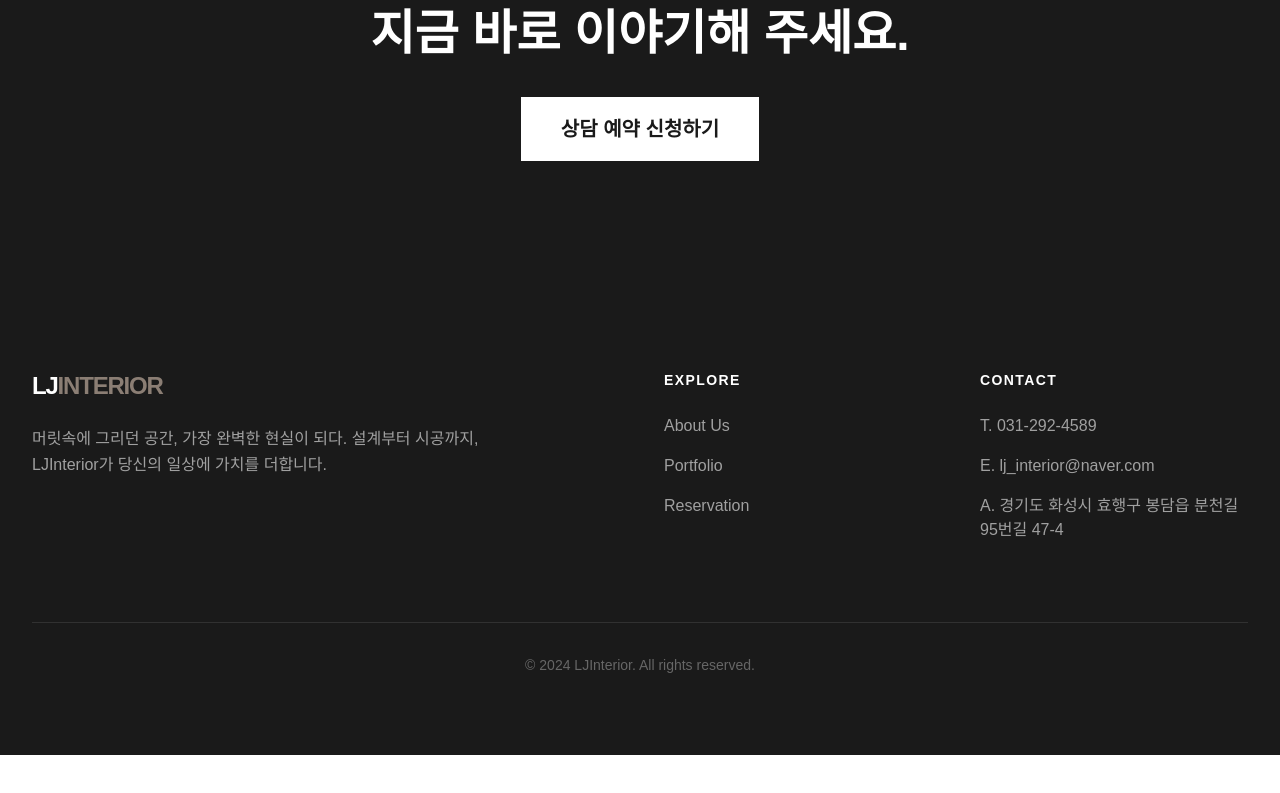
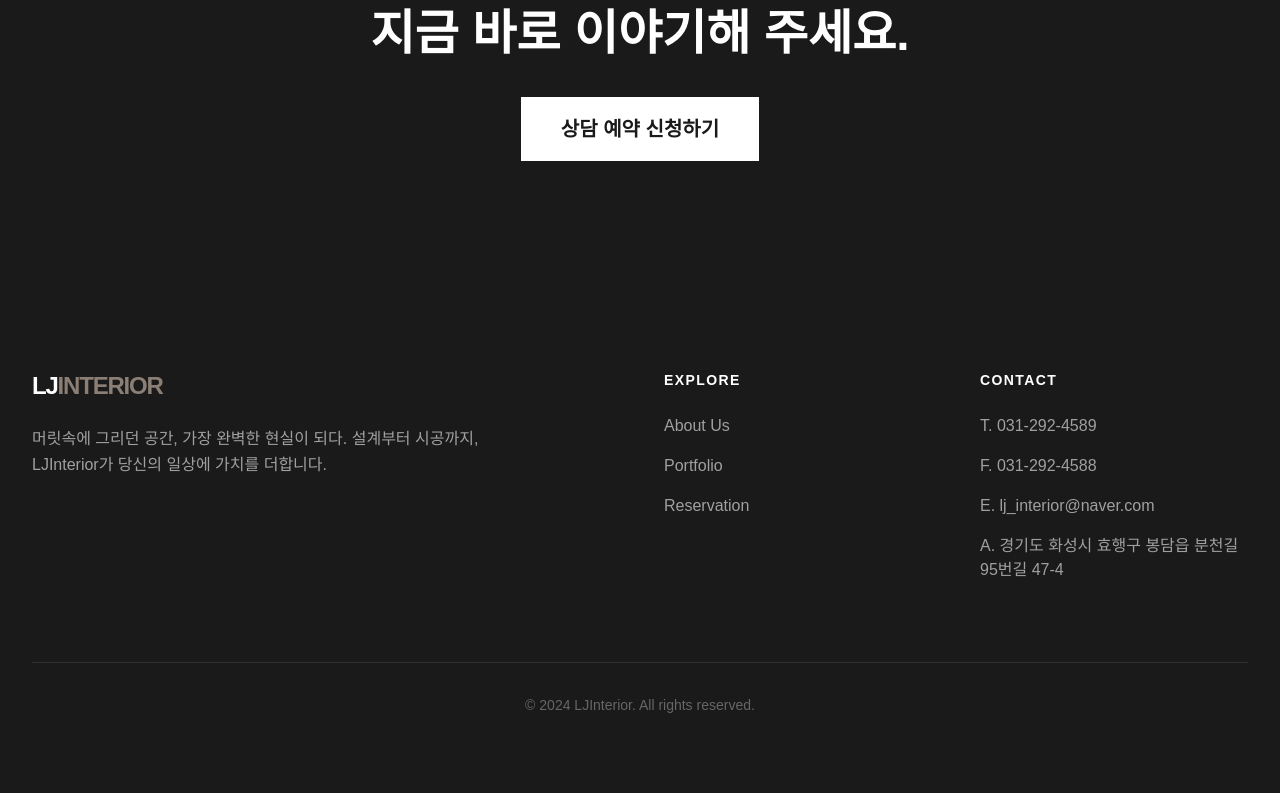
Before and after one commit to AshGit2026/LJInterior, a React (Vite) app: page / in a window 1280 px wide. Shown: the part 2194-2987 px from the top of the page. Before the commit the page ends 2949 px from the top, so only its background shows below. Built offline with nearby package versions, Linux system fonts and the light colour scheme; no server answers; the database is empty.

Commit message:
feat: Update title and add fax number
Changes the browser tab title to "엘제이인테리어" and adds the fax number "031-292-4588" to the contact section in the footer.

```diff
--- a/index.html
+++ b/index.html
@@ -3,7 +3,7 @@
   <head>
     <meta charset="UTF-8" />
     <meta name="viewport" content="width=device-width, initial-scale=1.0" />
-    <title>My Google AI Studio App</title>
+    <title>엘제이인테리어</title>
   </head>
   <body>
     <div id="root"></div>
--- a/src/components/Layout.tsx
+++ b/src/components/Layout.tsx
@@ -193,6 +193,7 @@ export default function Layout({ children }: LayoutProps) {
               <h4 className="text-sm font-bold uppercase tracking-widest mb-6">Contact</h4>
               <ul className="space-y-4 text-[#A0A0A0]">
                 <li>T. 031-292-4589</li>
+                <li>F. 031-292-4588</li>
                 <li>E. lj_interior@naver.com</li>
                 <li>A. 경기도 화성시 효행구 봉담읍 분천길95번길 47-4</li>
               </ul>
```
